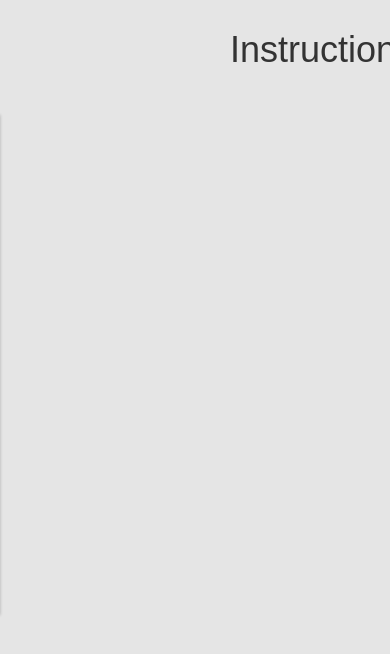
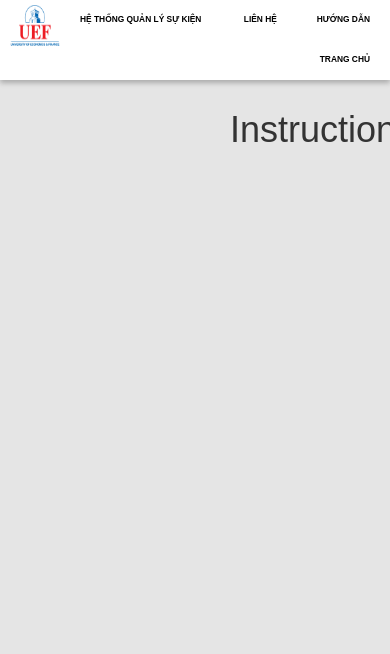
Before and after one commit to MiaNguyen10/UEF_Event, a React (Create React App) app in the folder quan_ly_su_kien/: page /instruction in a window 390 px wide. Shown: the top 654 px of the page. Built offline with nearby package versions, Linux system fonts and the light colour scheme.

Commit message:
update homepage iu

```diff
--- a/quan_ly_su_kien/src/Admin/Admin.js
+++ b/quan_ly_su_kien/src/Admin/Admin.js
@@ -12,6 +12,7 @@ const Admin = () => {
   return (
     <div>
       <Router>
+
         <Navbar />
 
         <Sidebar />
--- a/quan_ly_su_kien/src/components/Navbar/Navbar.css
+++ b/quan_ly_su_kien/src/components/Navbar/Navbar.css
@@ -9,10 +9,10 @@
     padding:  0;
     overflow: hidden;
     background-color: #ffffff;
-    font-size: 18px;
+    font-size: 1.25em;
     font-weight: 700;
     align-items: center;
-    box-shadow: 0px 5px 3px rgba(0, 0, 0, 0.25);
+    box-shadow: 0px 3px 5px rgba(0, 0, 0, 0.25);
 }
 
 .navbar-logo {
@@ -54,87 +54,25 @@ li a {
     display: none;
 }
 
-@media screen and (max-width: 960px) {
-    .NavbarItems {
-        position: relative;
+ @media screen and (max-width: 960px) {
+
+    .nav-menu {
+        list-style-type: none;
+        margin: 0;
+        padding:  0;
+        overflow: hidden;
+        background-color: #ffffff;
+        font-size: 2.15vmin;
+        font-weight: 700;
+        align-items: center;
+        box-shadow: 0px 3px 5px rgba(0, 0, 0, 0.25);
     }
 
-    .nav-menu {
-        display: flex;
-        flex-direction: column;
-        width: 100%;
-        height: 500px;
-        position: absolute;
-        top: 80px;
-        left: -100%;
-        opacity: 1;
-        transition: all 0.5s ease;
-        align-items: center;
-    }
-
-    .nav-menu.active {
+    /* .nav-menu.active {
         background: #6668f4;
         left: 0;
         opacity: 1;
         transition: all 0.5s ease;
         z-index: 1;
-    }
-
-    .nav-links {
-        text-align: center;
-        align-items: center;
-        width: 100%;
-        display: table;
-    }
-
-    .nav-links:hover {
-        background-color: #7577fa;
-        border-radius: 0;
-        align-items: center;
-    }
-
-    .navbar-logo {
-        position: absolute;
-        top: 0;
-        left: 0;
-        transform: translate(25%, 50%);
-    }
-
-    .menu-icon {
-        display: block;
-        position: absolute;
-        top: 0;
-        right: 0;
-        transform: translate(-100%, 60%);
-        font-size: 1.8rem;
-        cursor: pointer;
-    }
-
-    .fa-times {
-        color: #fff;
-        font-size: 10px;
-    }
-
-    .nav-links-mobile {
-        display: block;
-        text-align: center;
-        padding: 1.5rem;
-        margin: 2rem auto;
-        border-radius: 4px;
-        width: 80%;
-        background: #4ad9e4;
-        text-decoration: none;
-        color: #fff;
-        font-size: 1.5rem;
-    }
-
-    .nav-links-mobile:hover {
-        background: #fff;
-        color: #6568F4;
-        transition: 250ms;
-    }
-
-    Button {
-        display: none;
-    }
+    } */
 }
--- a/quan_ly_su_kien/src/components/Navbar/Navbar.js
+++ b/quan_ly_su_kien/src/components/Navbar/Navbar.js
@@ -13,6 +13,7 @@ class Navbar extends Component {
   render() {
     return (
       <nav className="NavbarItems">
+
 
         <ul className={this.state.clicked ? "nav-menu active" : "nav-menu"}>
 
--- a/quan_ly_su_kien/src/pages/HomePage/Home.css
+++ b/quan_ly_su_kien/src/pages/HomePage/Home.css
@@ -3,7 +3,7 @@ body{
 }
 
 .homepage{
-    margin: 2% 15% 0 20%;
+    margin: 2% 15% 0 25%;
 }
 
 .btn-create-event{
@@ -81,6 +81,6 @@ ul{
 
 @media screen and (max-width: 960px) {
     .homepage{
-        margin: 30px 0px 0px 80px;
+        margin: 2% 10%;
     }
 }
--- a/quan_ly_su_kien/src/pages/HomePage/Home.js
+++ b/quan_ly_su_kien/src/pages/HomePage/Home.js
@@ -267,7 +267,7 @@ class Home extends Component {
                 <br />
                   <div className="description">{item.description}</div>
                 <br />
-                <img src={item.image} alt="image_event" className="img-fluid" width={300} height={100}/>
+                <img src={item.image} alt="image_event" className="img-fluid" width={500}/>
               </li>
             ))}
           </ul>
```
